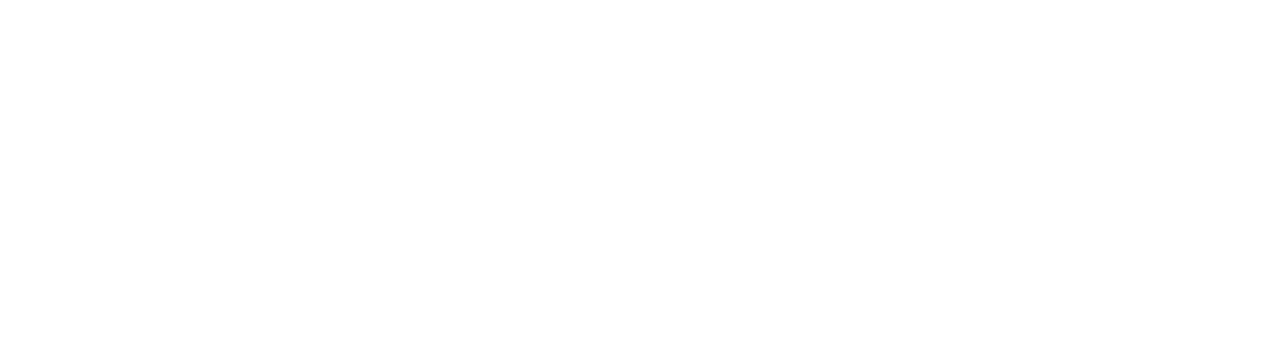
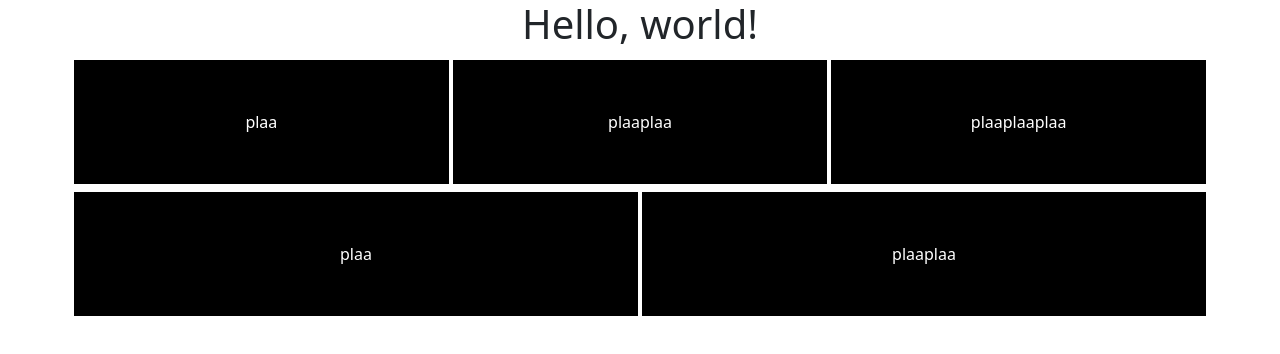
Before and after one commit to pennanentinja/Verkkosivujen-kehitt-misen-kurssi-2024, a plain HTML site: page WS07/index.html in a window 1280 px wide. Drawn offline with nearby package versions, Linux system fonts and the light colour scheme.

Commit message:
ws012 tehtävän luonti

```diff
--- a/WS07/index.html
+++ b/WS07/index.html
@@ -1 +1,37 @@
-<!doctype html>
+<!DOCTYPE html>
+<html lang="en">
+
+  <head>
+    <meta charset="UTF-8">
+    <meta name="viewport" content="width=device-width, initial-scale=1">
+    <title>Bootstrap demo</title>
+    <link rel="stylesheet" href="styles/styles.css">
+    <link href="https://cdn.jsdelivr.net/npm/bootstrap@5.3.3/dist/css/bootstrap.min.css"
+        rel="stylesheet"
+        integrity="sha384-QWTKZyjpPEjISv5WaRU9OFeRpok6YctnYmDr5pNlyT2bRjXh0JMhjY6hW+ALEwIH"
+        crossorigin="anonymous">
+  </head>
+
+  <body>
+    <h1>Hello, world!</h1>
+        <script src="https://cdn.jsdelivr.net/npm/bootstrap@5.3.3/dist/js/bootstrap.bundle.min.js"
+                integrity="sha384-YvpcrYf0tY3lHB60NNkmXc5s9fDVZLESaAA55NDzOxhy9GkcIdslK1eN7N6jIeHz"
+                crossorigin="anonymous">
+        </script>
+
+    <div class="container">
+        <div class="row">
+            <div class="col">plaa</div>
+            <div class="col">plaaplaa</div>
+            <div class="col">plaaplaaplaa</div>
+        </div>
+
+        <div class="row">
+            <div class="col">plaa</div>
+            <div class="col">plaaplaa</div>
+        </div>
+    </div>
+
+
+  </body>
+</html>
--- /dev/null
+++ b/WS07/styles/styles.css
@@ -0,0 +1,20 @@
+body {
+    background-color: white;
+    width: 100%;
+}
+
+h1 {
+    text-align: center;
+}
+
+div.row {
+    text-align: center;
+    border: solid 2px;
+    background-color: black;
+    color: white;
+}
+
+div.col {
+    border: solid 2px;
+    padding: 50px;
+}
```
Also changed, not shown: WS012/fourth.html (added), WS012/index.html (added), WS012/second.html (added), WS012/styles/styles.css (added), WS012/third.html (added).
